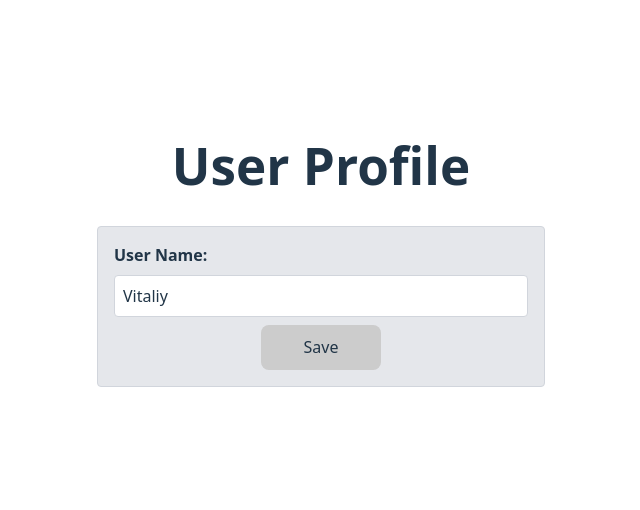
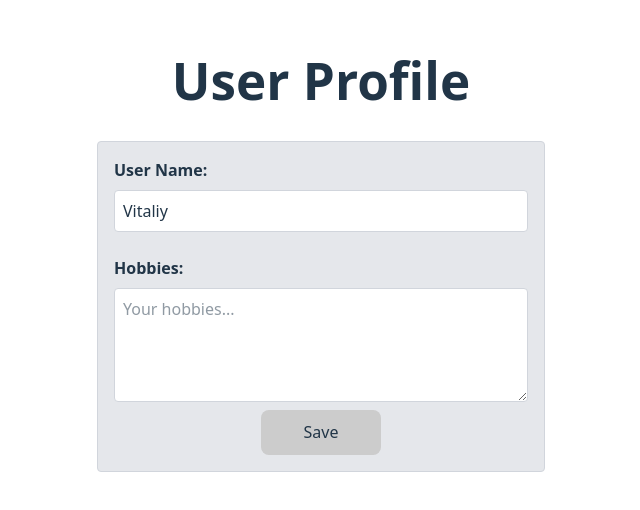
Before and after one commit to VZhyrytskiy/reactjs-with-me, a React (Vite) app: page / in a window 1280 px wide. Shown: the part 138-648 px from the top of the page, without its empty margins (319-959 px from the left). Built offline with nearby package versions, Linux system fonts and the light colour scheme.

Commit message:
feat: add textarea

```diff
--- a/src/components/ProfileForm/ProfileForm.tsx
+++ b/src/components/ProfileForm/ProfileForm.tsx
@@ -2,11 +2,16 @@ import { useState } from "react";
 
 function ProfileForm() {
     const [userName, setUserName] = useState<string>('Vitaliy');
+    const [hobbies, setHobbies] = useState<string>('');
 
     const onSubmit = (event: React.FormEvent<HTMLFormElement>) => {
         event.preventDefault();
-        console.log('User name:', userName);
+        const payload = {
+            userName, hobbies
+        }
+        console.log('Payload:', payload);
         setUserName('');
+        setHobbies('');
     };
 
   return (
@@ -22,6 +27,15 @@ function ProfileForm() {
                 value={userName}
                 onChange={(e) => setUserName(e.target.value)}
                 className="border-1 rounded bg-white border-gray-300 p-2" />
+            <label htmlFor="hobbies" className="capitalize text-left font-bold mt-4">hobbies:</label>
+            <textarea
+                id="hobbies"
+                rows={4}
+                className="border-1 rounded bg-white border-gray-300 p-2"
+                placeholder="Your hobbies..."
+                value={hobbies}
+                onChange={(e) => setHobbies(e.target.value)}
+            />
             <button type="submit" className="w-30 capitalize self-center">save</button>
         </form>
     </>
```
